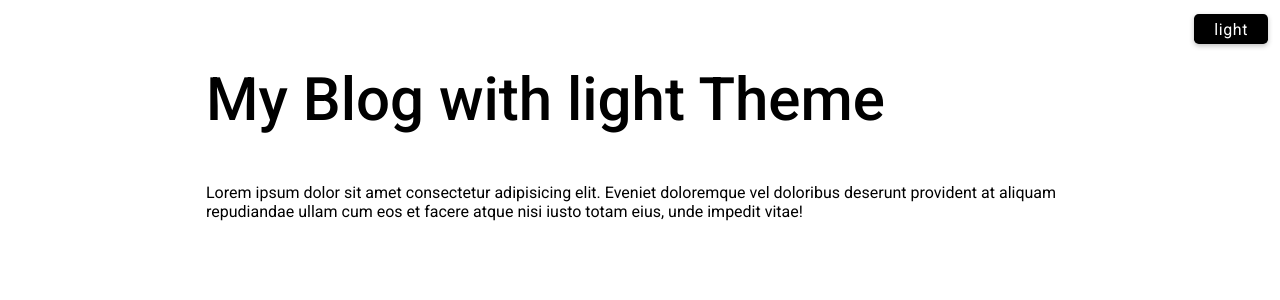
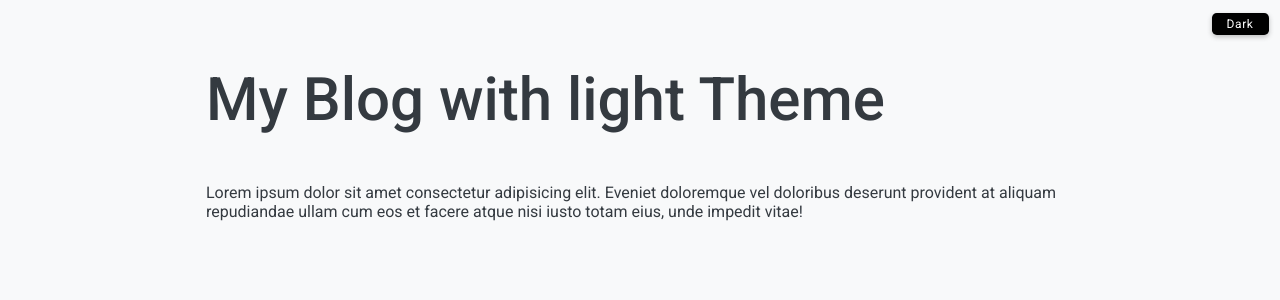
Before and after one commit to ajinkyacodes/reactjs-apps, a React (Create React App) app: page /project7 in a window 1280 px wide. Shown: the top 300 px of the page. Built offline with nearby package versions, Linux system fonts and the light colour scheme.

Commit message:
Used createContext for dark and light theme

```diff
--- a/src/projects/07-Light-Dark-Mode/Blog.jsx
+++ b/src/projects/07-Light-Dark-Mode/Blog.jsx
@@ -1,12 +1,14 @@
-import React from "react";
+import React, { useContext } from "react";
 import Title from "../../components/Title";
 import Button from "../../components/Button";
-export default function Blog({ theme }) {
+import { ThemeContext } from "./context/theme-context";
+export default function Blog() {
+  const {theme, changeTheme} = useContext(ThemeContext);
   return (
     <div className="container p-1">
       <Title text={`My Blog with ${theme} Theme`} />
       <span style={{position: "absolute", top:10, right: 10}}>
-        <Button text={theme} />
+        <Button text={theme === "dark" ? "Light" : "Dark"} classes={ `${theme==="dark" && "btn-light"} btn-sm`} onClick={changeTheme} />
       </span>
       <p>Lorem ipsum dolor sit amet consectetur adipisicing elit. Eveniet doloremque vel doloribus deserunt provident at aliquam repudiandae ullam cum eos et facere atque nisi iusto totam eius, unde impedit vitae!</p>
     </div>
--- a/src/projects/07-Light-Dark-Mode/LightDarkMode.jsx
+++ b/src/projects/07-Light-Dark-Mode/LightDarkMode.jsx
@@ -1,11 +1,33 @@
-import React, { useState } from "react";
+import React, { useEffect, useState } from "react";
 import Blog from "./Blog";
+import { ThemeContext, themes } from "./context/theme-context";
 
 export default function LightDarkMode() {
-  const [theme, setTheme] = useState("light")
+  const [theme, setTheme] = useState(themes.light);
+  function changeTheme() {
+    // console.log(theme);
+    theme === themes.light ? setTheme(themes.dark) : setTheme(themes.light) ;
+  }
+  let docBody = document.body;
+  useEffect(()=>{
+    switch(theme) {
+      case themes.light:
+        docBody.classList.remove("bg-dark");
+        docBody.classList.remove("text-light");
+        docBody.classList.add("bg-light");
+        docBody.classList.add("text-dark");
+        break;
+      case themes.dark:
+        docBody.classList.remove("bg-light");
+        docBody.classList.remove("text-dark");
+        docBody.classList.add("bg-dark");
+        docBody.classList.add("text-light");
+        break;
+    }
+  }, [theme])
   return (
-    <div>
-      <Blog theme={theme} />
-    </div>
+    <ThemeContext.Provider value={{theme, changeTheme}}>
+      <Blog />
+    </ThemeContext.Provider>
   );
 }
--- /dev/null
+++ b/src/projects/07-Light-Dark-Mode/context/theme-context.jsx
@@ -0,0 +1,8 @@
+import { createContext } from "react";
+
+export const themes = {
+    dark: "dark",
+    light: "light",
+};
+
+export const ThemeContext = createContext({});
```
